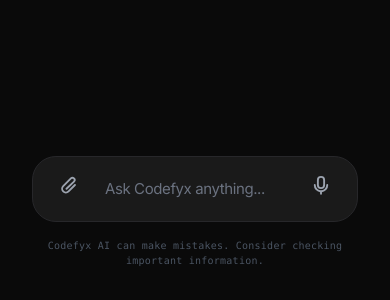
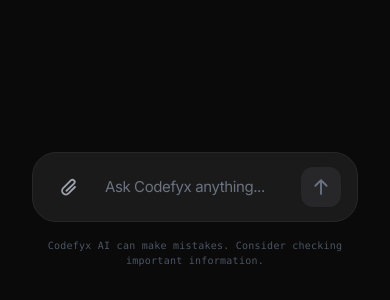
Before and after one commit to fahmirizalbudi/codefyx, a Next.js app: page / in a window 390 px wide. Shown: the part 544-844 px from the top of the page. Built offline with nearby package versions, Linux system fonts and the light colour scheme; no server answers; the database is empty.

Commit message:
feat(chat): add file attachment functionality to input area

```diff
--- a/src/components/chat/InputArea.tsx
+++ b/src/components/chat/InputArea.tsx
@@ -1,7 +1,7 @@
 "use client";
 
 import React, { useState, useRef, useEffect } from 'react';
-import { Paperclip, Microphone, ArrowUp } from '@phosphor-icons/react';
+import { Paperclip, ArrowUp, X, FileText } from '@phosphor-icons/react';
 import { cn } from '../../lib/utils';
 
 interface InputAreaProps {
@@ -9,38 +9,103 @@
   isLoading?: boolean;
 }
 
+interface Attachment {
+  name: string;
+  content: string;
+  type: string;
+}
+
 export const InputArea: React.FC<InputAreaProps> = ({ onSend, isLoading }) => {
   const [input, setInput] = useState('');
   const [isFocused, setIsFocused] = useState(false);
+  const [attachment, setAttachment] = useState<Attachment | null>(null);
   const textareaRef = useRef<HTMLTextAreaElement>(null);
+  const fileInputRef = useRef<HTMLInputElement>(null);
 
   useEffect(() => {
     if (textareaRef.current) {
+      // Reset height to auto to get the correct scrollHeight for shrinking
       textareaRef.current.style.height = 'auto';
+      // Set new height based on content
       textareaRef.current.style.height = `${textareaRef.current.scrollHeight}px`;
     }
   }, [input]);
 
+  const handleFileSelect = async (e: React.ChangeEvent<HTMLInputElement>) => {
+    const file = e.target.files?.[0];
+    if (!file) return;
+
+    if (file.type.startsWith('text/') || file.name.match(/\.(js|jsx|ts|tsx|json|md|css|html|py|java|c|cpp|rb|go|rs|php)$/)) {
+      const reader = new FileReader();
+      reader.onload = (event) => {
+        setAttachment({
+          name: file.name,
+          content: event.target?.result as string,
+          type: file.type
+        });
+      };
+      reader.readAsText(file);
+    } else {
+      alert("Currently only text and code files are supported for context.");
+    }
+
+    e.target.value = '';
+  };
+
+  const removeAttachment = () => {
+    setAttachment(null);
+  };
+
   const handleSubmit = (e: React.FormEvent) => {
     e.preventDefault();
-    if (input.trim() && !isLoading) {
-      onSend(input);
+
+    if ((!input.trim() && !attachment) || isLoading) return;
+
+    let finalMessage = input;
+
+    if (attachment) {
+      finalMessage = `${input.trim()}\n\n---\n**Attached File:** \`${attachment.name}\`\n\`\`\`\n${attachment.content}\n\`\`\`\n---`;
+    }
+
+    if (finalMessage.trim()) {
+      onSend(finalMessage);
       setInput('');
+      setAttachment(null);
+      // Reset height immediately
+      if (textareaRef.current) {
+        textareaRef.current.style.height = 'auto';
+      }
     }
   };
 
   const handleKeyDown = (e: React.KeyboardEvent<HTMLTextAreaElement>) => {
     if (e.key === 'Enter' && !e.shiftKey) {
       e.preventDefault();
-      if (input.trim() && !isLoading) {
-        onSend(input);
-        setInput('');
-      }
+      handleSubmit(e as any);
     }
   };
 
   return (
-    <div className="w-full relative group">
+    <div className="w-full relative group flex flex-col gap-2">
+      {/* Attachment Preview */}
+      {attachment && (
+        <div className="flex items-center gap-2 bg-[#1a1a1a] border border-[#27272a] self-start px-3 py-2 rounded-xl animate-in fade-in slide-in-from-bottom-2">
+          <div className="w-8 h-8 bg-[#27272a] rounded-lg flex items-center justify-center">
+            <FileText weight="fill" className="w-4 h-4 text-gray-400" />
+          </div>
+          <div className="flex flex-col">
+            <span className="text-xs text-gray-200 font-medium max-w-[200px] truncate">{attachment.name}</span>
+            <span className="text-[10px] text-gray-500">Text file</span>
+          </div>
+          <button
+            onClick={removeAttachment}
+            className="ml-2 p-1 hover:bg-[#333] rounded-full text-gray-500 hover:text-white transition-colors"
+          >
+            <X className="w-3.5 h-3.5" />
+          </button>
+        </div>
+      )}
+
       <form
         onSubmit={handleSubmit}
         className={cn(
@@ -50,11 +115,20 @@
             : "hover:border-[#333]"
         )}
       >
-        <div className="pl-2 pb-2">
+        <input
+          type="file"
+          ref={fileInputRef}
+          className="hidden"
+          onChange={handleFileSelect}
+          accept=".txt,.md,.js,.jsx,.ts,.tsx,.json,.css,.html,.py,.java,.c,.cpp,.rb,.go,.rs,.php"
+        />
+
+        <div className="pb-1.5 pl-2">
            <button
             type="button"
-            className="p-2.5 rounded-full hover:bg-[#333] text-gray-400 hover:text-gray-200 transition-all"
-            aria-label="Attach file"
+            onClick={() => fileInputRef.current?.click()}
+            className="p-2.5 rounded-full hover:bg-[#333] text-gray-400 hover:text-gray-200 transition-all tooltip"
+            title="Attach code or text file"
           >
             <Paperclip weight="bold" className="w-5 h-5" />
           </button>
@@ -68,31 +142,25 @@
           onFocus={() => setIsFocused(true)}
           onBlur={() => setIsFocused(false)}
           placeholder="Ask Codefyx anything..."
-          className="w-full max-h-[200px] bg-transparent border-none outline-none text-gray-100 placeholder-gray-500 text-[15px] leading-6 resize-none py-3 px-2 font-normal"
+          className="w-full max-h-[200px] bg-transparent border-none outline-none text-gray-100 placeholder-gray-500 text-[15px] leading-6 resize-none py-3.5 px-2 font-normal custom-scrollbar"
           rows={1}
           disabled={isLoading}
+          style={{ overflowY: 'hidden' }} // Default hidden, logic below handles expansion
         />
 
-        <div className="pr-2 pb-2">
-          {!input.trim() ? (
-             <button
-              type="button"
-              className="p-2.5 rounded-full hover:bg-[#333] text-gray-400 hover:text-gray-200 transition-colors"
-              aria-label="Use voice"
-            >
-              <Microphone weight="bold" className="w-5 h-5" />
-            </button>
-          ) : (
+        <div className="pb-1.5 pr-2">
           <button
             type="submit"
-              disabled={isLoading}
+            disabled={(!input.trim() && !attachment) || isLoading}
             className={cn(
-                "p-2.5 rounded-xl transition-all duration-300 flex items-center justify-center bg-white text-black hover:bg-gray-200 disabled:opacity-50 disabled:cursor-not-allowed shadow-sm"
+              "p-2.5 rounded-xl transition-all duration-300 flex items-center justify-center shadow-sm",
+              (!input.trim() && !attachment) || isLoading
+                ? "bg-[#27272a] text-gray-500 cursor-not-allowed"
+                : "bg-white text-black hover:bg-gray-200"
             )}
           >
             <ArrowUp weight="bold" className="w-5 h-5" />
           </button>
-          )}
         </div>
       </form>
     </div>
--- a/src/components/chat/Sidebar.tsx
+++ b/src/components/chat/Sidebar.tsx
@@ -1,9 +1,10 @@
 "use client";
-import React, { useEffect, useState } from "react";
-import { ChatCircleText, MagnifyingGlass, Plus, SquaresFour } from "@phosphor-icons/react";
-import { cn } from "../../lib/utils";
-import { Logo } from "../Logo";
-import { supabase } from "@/src/lib/supabaseClient";
+
+import React, { useState, useEffect } from 'react';
+import { MagnifyingGlass, Plus, SquaresFour, ChatCircle } from '@phosphor-icons/react';
+import { cn } from '../../lib/utils';
+import { Logo } from '../Logo';
+import { supabase } from '@/src/lib/supabaseClient';
 
 interface SidebarProps {
   onNewChat?: () => void;
@@ -21,7 +22,7 @@
 
   const fetchHistory = async () => {
     try {
-      const { data, error } = await supabase
+      const { data } = await supabase
         .from('messages')
         .select('id, content, created_at')
         .eq('role', 'user')
@@ -58,21 +59,18 @@
   ];
 
   return (
-    <div className="flex flex-col h-full w-[320px] bg-black text-white py-8 hidden md:flex flex-shrink-0 border-r border-[#1a1a1a]">
-      {/* Header with New Logo */}
-      <div className="flex items-center justify-between mb-8 px-8">
-        <div className="flex items-center gap-3.5">
+    <div className="flex flex-col h-full w-[300px] bg-black text-white py-6 pl-4 pr-2 hidden md:flex flex-shrink-0">
+      {/* Header */}
+      <div className="flex items-center gap-3.5 mb-8 px-2">
         <Logo />
-          <span className="font-semibold text-[18px] tracking-wide text-white">Codefyx</span>
-        </div>
+        <span className="font-semibold text-[16px] tracking-wide text-white">Codefyx</span>
       </div>
 
-      {/* Main Action & Menu */}
-      <div className="flex-1 overflow-hidden flex flex-col gap-1.5 px-4">
-        <div className="space-y-1 mb-6">
+      {/* Main Action */}
+      <div className="flex flex-col gap-1 mb-2">
         <button
           onClick={onNewChat}
-            className="w-full text-left px-4 py-3.5 rounded-xl text-[15px] text-gray-400 hover:bg-[#1a1a1a] hover:text-gray-100 transition-colors flex items-center gap-4 group"
+          className="w-full text-left px-3 py-3 rounded-xl text-[15px] text-gray-400 hover:bg-[#1a1a1a] hover:text-gray-100 transition-colors flex items-center gap-3.5 group"
         >
           <Plus weight="bold" className="w-5 h-5 text-gray-500 group-hover:text-gray-300 transition-colors" />
           <span>New chat</span>
@@ -81,7 +79,7 @@
         {menuItems.map((item) => (
           <button
             key={item.label}
-              className="w-full text-left px-4 py-3.5 rounded-xl text-[15px] text-gray-400 hover:bg-[#1a1a1a] hover:text-gray-100 transition-colors flex items-center gap-4 group"
+            className="w-full text-left px-3 py-3 rounded-xl text-[15px] text-gray-400 hover:bg-[#1a1a1a] hover:text-gray-100 transition-colors flex items-center gap-3.5 group"
           >
             <item.icon weight="bold" className="w-5 h-5 text-gray-500 group-hover:text-gray-300 transition-colors" />
             <span>{item.label}</span>
@@ -89,29 +87,28 @@
         ))}
       </div>
 
-        <div className="flex-1 overflow-y-auto min-h-0 custom-scrollbar -mr-2 pr-2">
-          {history.length > 0 ? (
-            <div className="space-y-1">
-              <h3 className="px-4 text-xs font-semibold text-gray-500 uppercase tracking-wider mb-2 mt-2">Recent</h3>
+      {/* History List */}
+      <div className="flex-1 flex flex-col min-h-0 pt-2">
+        <h3 className="px-3 text-[11px] font-bold text-gray-500 uppercase tracking-wider mb-4">History</h3>
+
+        <div className="flex-1 overflow-y-auto custom-scrollbar pr-2 -mr-2">
+          {history.length > 0 && (
+            <div className="flex flex-col gap-1">
               {history.map((item) => (
                 <button
                   key={item.id}
                   onClick={() => setActiveId(item.id)}
                   className={cn(
-                    "w-full text-left px-4 py-3.5 rounded-xl text-[15px] transition-all duration-200 truncate group relative overflow-hidden flex items-center gap-3",
+                    "w-full text-left px-3 py-3 rounded-xl text-[15px] transition-all duration-200 truncate group relative flex items-center gap-3.5",
                     activeId === item.id
-                      ? "bg-[#1a1a1a] text-gray-100 font-medium"
+                      ? "bg-[#1a1a1a] text-gray-100"
                       : "text-gray-400 hover:bg-[#1a1a1a]/50 hover:text-gray-200"
                   )}
                 >
-                  <ChatCircleText weight="regular" className="w-4 h-4 shrink-0 text-gray-600 group-hover:text-gray-400" />
-                  <span className="truncate relative z-10">{item.content}</span>
+                  <ChatCircle weight="regular" className="w-5 h-5 shrink-0 text-gray-600 group-hover:text-gray-400 transition-colors" />
+                  <span className="truncate">{item.content}</span>
                 </button>
               ))}
-            </div>
-          ) : (
-             <div className="text-center text-gray-600 text-[13px] mt-8 italic opacity-40">
-               No recent chats
             </div>
           )}
         </div>
```
Lines whose indentation alone changed are shown as unchanged.
